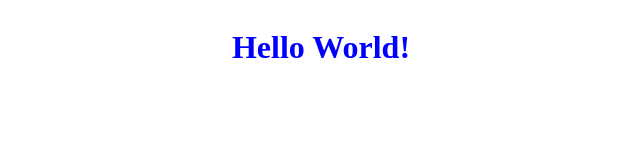
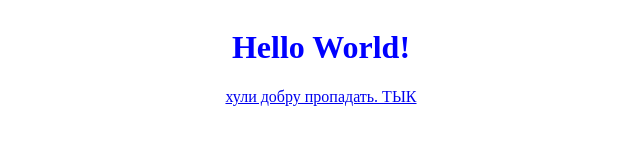
Before and after one commit to eMiKkKk/Hello-world-, a plain HTML site: page index.html in a window 1280 px wide. Shown: the whole page, without its empty margins (319-959 px from the left). Drawn offline with Linux system fonts and the light colour scheme.

Commit message:
Update index.html

```diff
--- a/index.html
+++ b/index.html
@@ -11,6 +11,9 @@
     <main>
       <h1 class="main__title">Hello World!</h1>
     </main>
+    <footer>
+      <a href="test.txt">хули добру пропадать. ТЫК</a>
+    </footer>
   </div>
 </body>
 </html>
```
